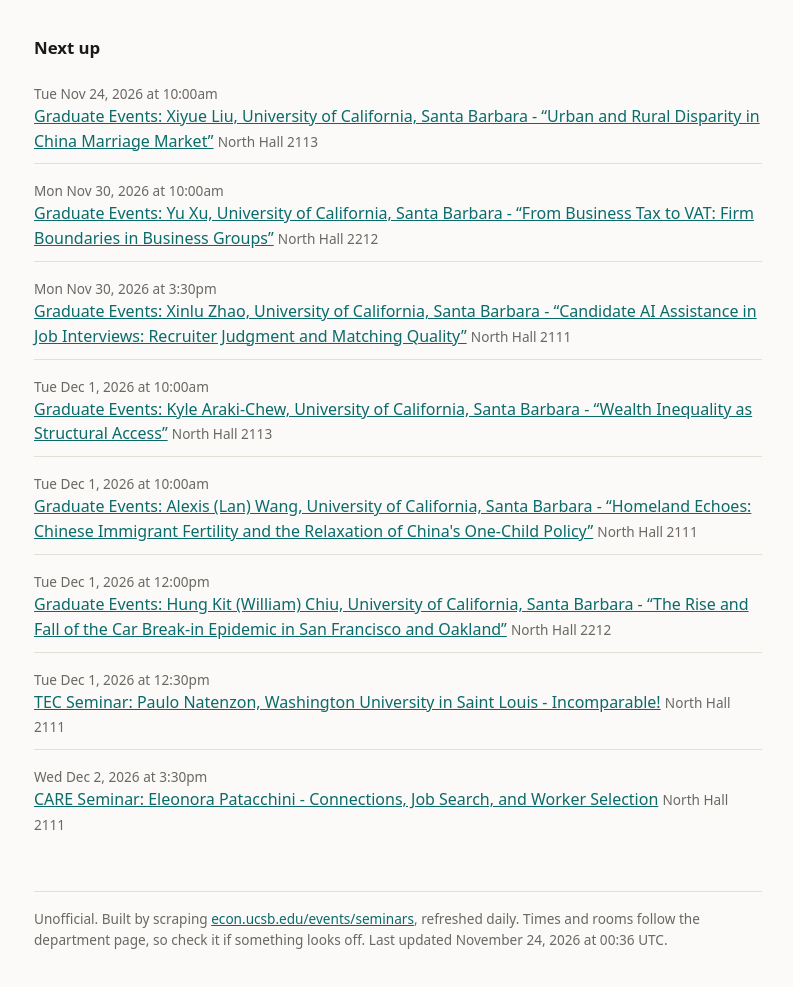
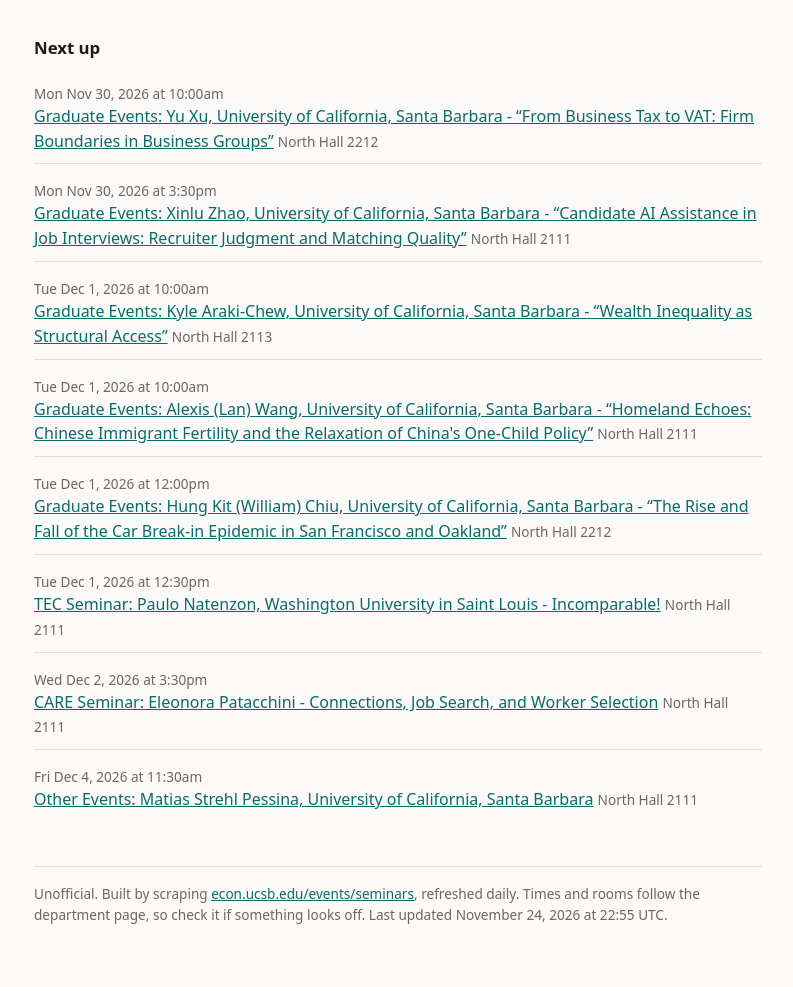
Before and after one commit to dsilver0202/ucsb-econ-seminars, a plain HTML site: page docs/index.html in a window 1280 px wide. Shown: the part 970-1957 px from the top of the page, without its empty margins (242-1035 px from the left). Drawn offline with Linux system fonts and the light colour scheme.

Commit message:
Update seminar calendars (2026-11-24)

```diff
--- a/docs/index.html
+++ b/docs/index.html
@@ -139,9 +139,6 @@
 
   <h2>Next up</h2>
   <ul class="next">
-      <li><span class="when">Tue Nov 24, 2026 at 10:00am</span>
-        <a href="https://econ.ucsb.edu/events/all/2026/advancement-candidacy-presentation-urban-and-rural-disparity-china-marriage-market">Graduate Events: Xiyue Liu, University of California, Santa Barbara - “Urban and Rural Disparity in China Marriage Market”</a>
-        <span class="where">North Hall 2113</span></li>
       <li><span class="when">Mon Nov 30, 2026 at 10:00am</span>
         <a href="https://econ.ucsb.edu/events/all/2026/advancement-candidacy-presentation-business-tax-vat-firm-boundaries-business-groups">Graduate Events: Yu Xu, University of California, Santa Barbara - “From Business Tax to VAT: Firm Boundaries in Business Groups”</a>
         <span class="where">North Hall 2212</span></li>
@@ -163,13 +160,16 @@
       <li><span class="when">Wed Dec 2, 2026 at 3:30pm</span>
         <a href="https://econ.ucsb.edu/events/all/2026/care-seminar-eleonora-patacchini-cornell-university">CARE Seminar: Eleonora Patacchini - Connections, Job Search, and Worker Selection</a>
         <span class="where">North Hall 2111</span></li>
+      <li><span class="when">Fri Dec 4, 2026 at 11:30am</span>
+        <a href="https://econ.ucsb.edu/events/all/2026/amel-matias-strehl-pessina-university-california-santa-barbara">Other Events: Matias Strehl Pessina, University of California, Santa Barbara</a>
+        <span class="where">North Hall 2111</span></li>
   </ul>
 
   <footer>
     Unofficial. Built by scraping
     <a href="https://econ.ucsb.edu/events/seminars">econ.ucsb.edu/events/seminars</a>,
     refreshed daily. Times and rooms follow the department page, so check it if
-    something looks off. Last updated November 24, 2026 at 00:36 UTC.
+    something looks off. Last updated November 24, 2026 at 22:55 UTC.
   </footer>
 </div>
 </body>
```
Also changed, not shown: events.json, 8 other files.
